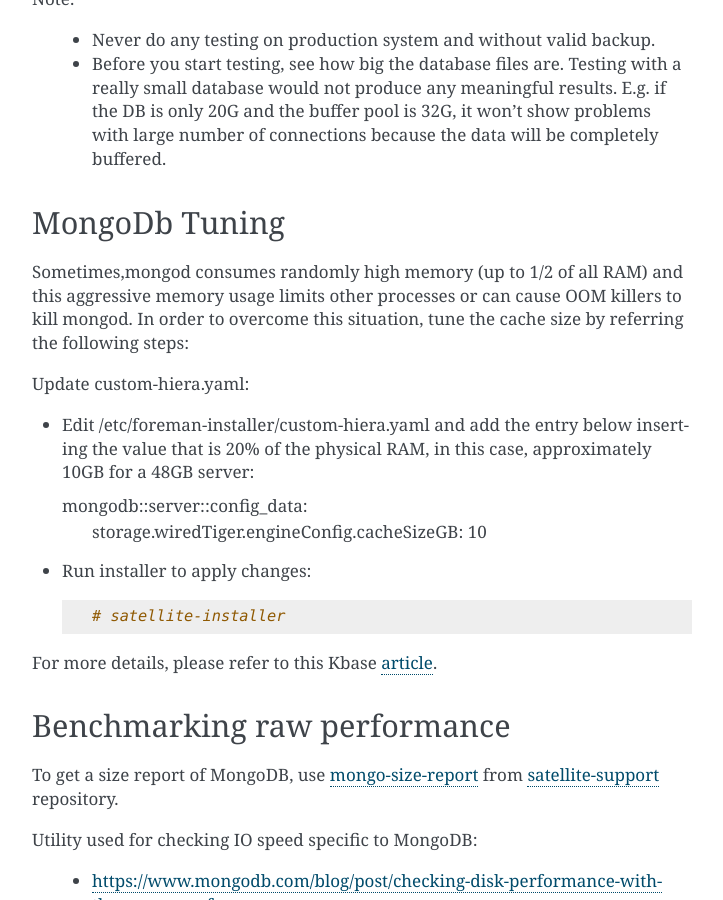
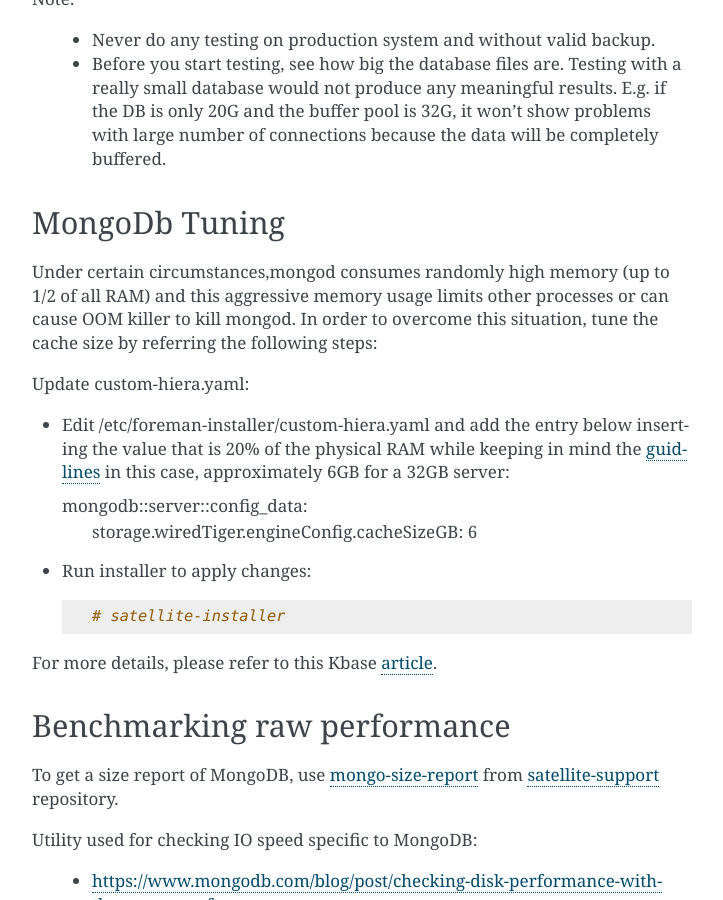
Before and after one commit to RedHatSatellite/satellite-performance-tuning, a Sphinx documentation site: the page built from docs/satellite-configuration-tuning.rst, in a window 1280 px wide and 900 px high, scrolled down 8530 px. Shown: the whole window, without its empty margins (388-1111 px from the left). Built offline with Sphinx 7.4.7, drawn with Linux system fonts in a browser that asks for light colours.

Commit message:
Updated mongo db tuning

```diff
--- a/docs/satellite-configuration-tuning.rst
+++ b/docs/satellite-configuration-tuning.rst
@@ -237,14 +237,14 @@
 MongoDb Tuning
 ==============
 
-Sometimes,mongod consumes randomly high memory (up to 1/2 of all RAM) and this aggressive memory usage limits other processes or can cause OOM killers to kill mongod. In order to overcome this situation, tune the cache size by referring the following steps:
+Under certain circumstances,mongod consumes randomly high memory (up to 1/2 of all RAM) and this aggressive memory usage limits other processes or can cause OOM killer to kill mongod. In order to overcome this situation, tune the cache size by referring the following steps:
 
 Update custom-hiera.yaml:
 
--  Edit /etc/foreman-installer/custom-hiera.yaml and add the entry below inserting the value that is 20% of the physical RAM, in this case, approximately 10GB for a 48GB server::
+-  Edit /etc/foreman-installer/custom-hiera.yaml and add the entry below inserting the value that is 20% of the physical RAM while keeping in mind the `guidlines <https://access.redhat.com/documentation/en-us/red_hat_satellite/6.7/html/installing_satellite_server_from_a_connected_network/preparing_your_environment_for_installation#hardware_storage_prerequisites>`_ in this case, approximately 6GB for a 32GB server::
 
   mongodb::server::config_data:
-   storage.wiredTiger.engineConfig.cacheSizeGB: 10
+   storage.wiredTiger.engineConfig.cacheSizeGB: 6
 
 - Run installer to apply changes::
 
```
